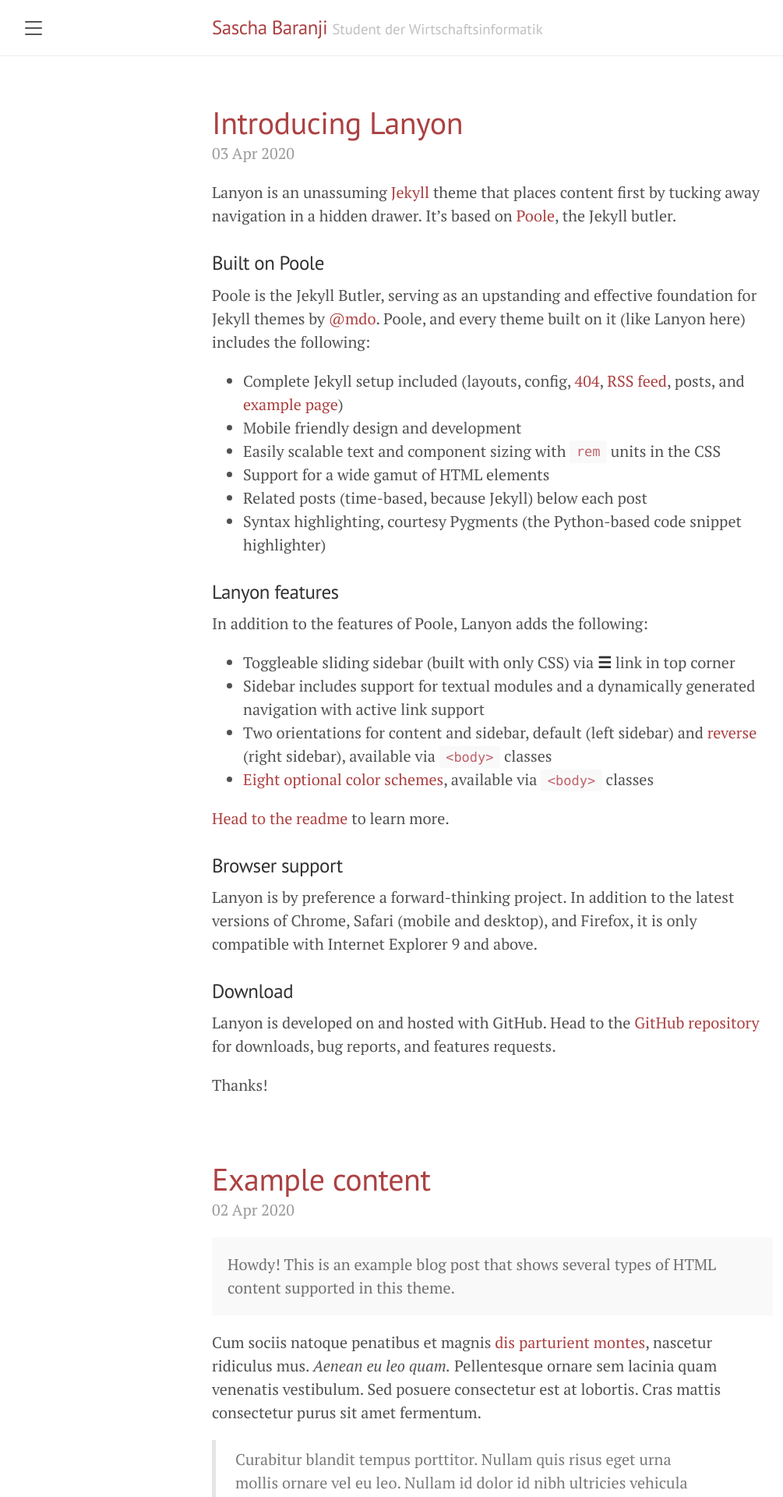
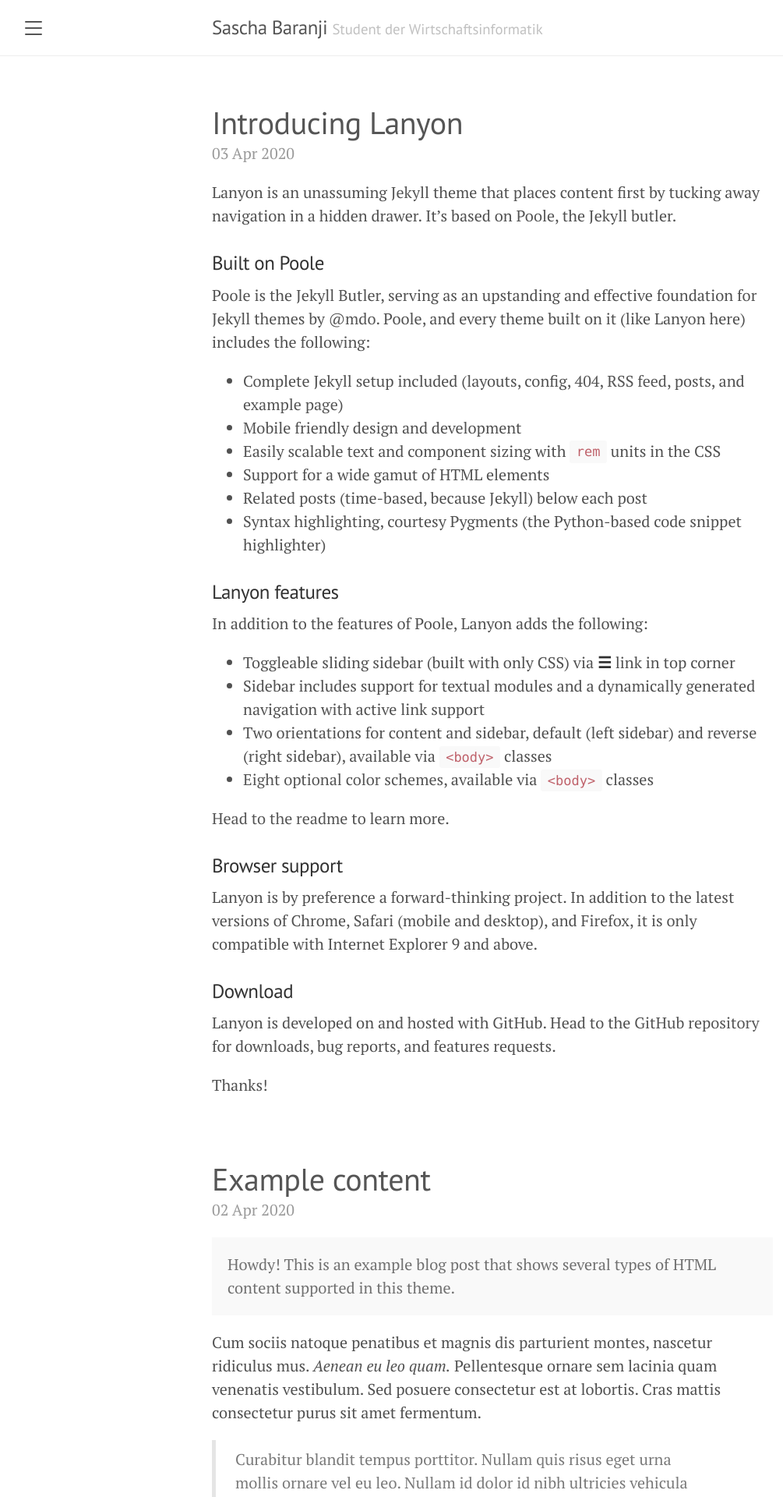
Before and after one commit to Sascha-B23/Sascha-B23.github.io, a Jekyll site: the page built from index.html, in a window 1280 px wide. Shown: the top 1920 px of the page at 78% size, without its empty margins (8-1013 px from the left). Built offline with Jekyll 4.4.1, drawn with Linux system fonts in a browser that asks for light colours; the list of posts is cut into pages by our own code.

Commit message:
Grey Color

```diff
--- a/_layouts/default.html
+++ b/_layouts/default.html
@@ -3,7 +3,7 @@
 
   {% include head.html %}
 
-  <body class="theme-base-08">
+  <body class="theme-base-10">
 
     {% include sidebar.html %}
 
--- a/public/css/lanyon.css
+++ b/public/css/lanyon.css
@@ -532,6 +532,17 @@
   color: #8f5536;
 }
 
+/* Grey */
+.theme-base-10 .sidebar,
+.theme-base-10 .sidebar-toggle:active,
+.theme-base-10 #sidebar-checkbox:checked ~ .sidebar-toggle {
+  background-color: #555555;
+}
+.theme-base-10 .container a,
+.theme-base-10 .sidebar-toggle,
+.theme-base-10 .related-posts li a:hover {
+  color: #555555;
+}
 
 /*
  * Overlay sidebar
```
